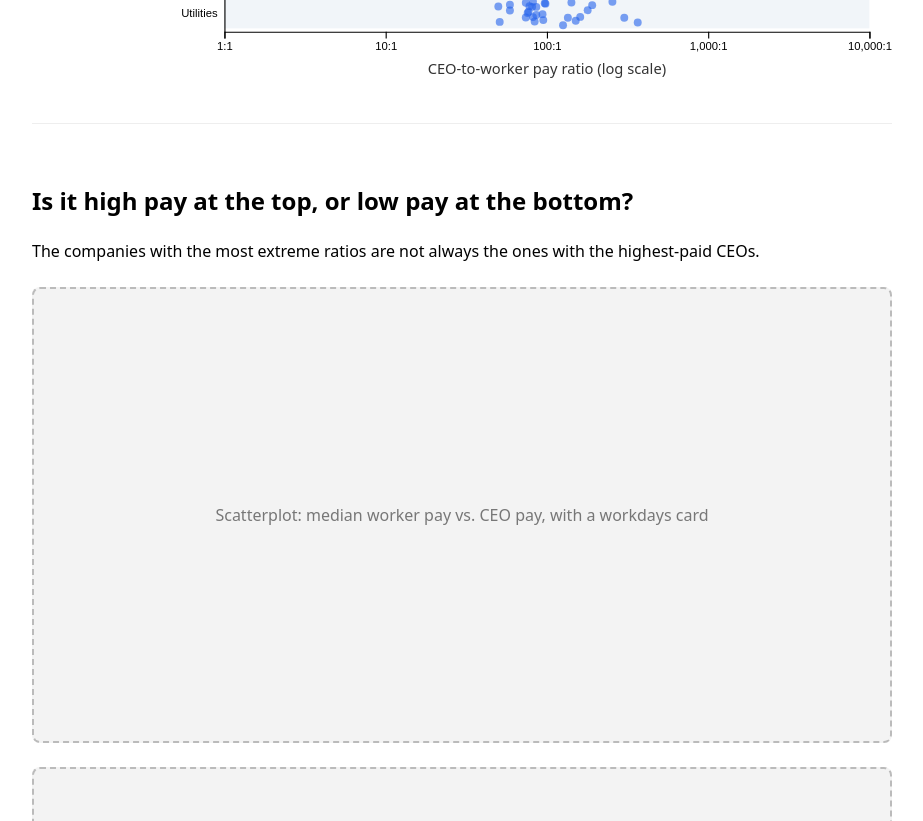
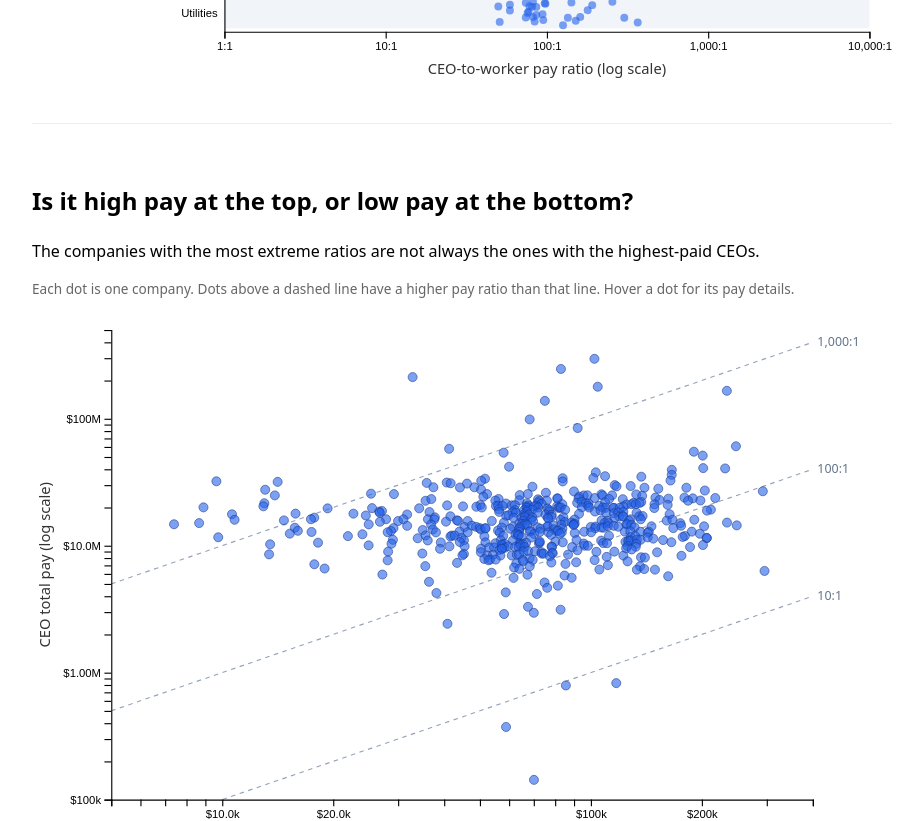
Before and after one commit to aisharashidahmed/CS1710-Final_Project, a SvelteKit app: page / in a window 1280 px wide. Shown: the part 2180-3001 px from the top of the page, without its empty margins (178-1101 px from the left). Built offline with nearby package versions, Linux system fonts and the light colour scheme.

Commit message:
Add CEO vs worker pay scatterplot

```diff
--- /dev/null
+++ b/src/lib/PayScatter.svelte
@@ -0,0 +1,116 @@
+<script>
+	import * as d3 from 'd3';
+	import Tooltip from '#lib/Tooltip.svelte';
+	import { moneyShort } from '#lib/data.js';
+
+	// x = median worker pay, y = CEO total pay (both log scales), one dot per company.
+	let { data } = $props();
+
+	const width = 760;
+	const height = 480;
+	const margin = { top: 15, right: 70, bottom: 50, left: 70 };
+
+	// Worker pay runs $7K–$296K and CEO pay $143K–$296M, so both axes use log scales.
+	const x = d3.scaleLog().domain([5000, 400000]).range([margin.left, width - margin.right]);
+	const y = d3.scaleLog().domain([100000, 500000000]).range([height - margin.bottom, margin.top]);
+
+	// Reference lines: every company on a line has the same pay ratio.
+	const ratios = [10, 100, 1000];
+	const [xMin, xMax] = x.domain();
+
+	let xAxisG = $state();
+	let yAxisG = $state();
+
+	$effect(() => {
+		d3.select(xAxisG).call(d3.axisBottom(x).ticks(5, moneyShort));
+	});
+	$effect(() => {
+		d3.select(yAxisG).call(d3.axisLeft(y).ticks(6, moneyShort));
+	});
+
+	let wrapper;
+	let tip = $state(null);
+
+	function showTip(event, company) {
+		const box = wrapper.getBoundingClientRect();
+		const px = event.clientX - box.left;
+		tip = { company, x: px, y: event.clientY - box.top, flip: px > box.width - 240 };
+	}
+</script>
+
+<div class="scatter" bind:this={wrapper}>
+	<svg viewBox="0 0 {width} {height}">
+		<defs>
+			<clipPath id="plot-area">
+				<rect
+					x={margin.left}
+					y={margin.top}
+					width={width - margin.left - margin.right}
+					height={height - margin.top - margin.bottom}
+				/>
+			</clipPath>
+		</defs>
+
+		<g clip-path="url(#plot-area)">
+			{#each ratios as r (r)}
+				<line class="ref" x1={x(xMin)} y1={y(xMin * r)} x2={x(xMax)} y2={y(xMax * r)} />
+			{/each}
+		</g>
+		{#each ratios as r (r)}
+			<text class="ref-label" x={width - margin.right + 4} y={y(xMax * r)} dominant-baseline="middle">
+				{r.toLocaleString()}:1
+			</text>
+		{/each}
+
+		{#each data as d (d.ticker)}
+			<circle
+				role="presentation"
+				cx={x(d.workerPay)}
+				cy={y(d.ceoPay)}
+				r="4"
+				fill="#2563eb"
+				fill-opacity="0.6"
+				stroke="#1e3a8a"
+				stroke-width="0.5"
+				onmouseenter={(e) => showTip(e, d)}
+				onmousemove={(e) => showTip(e, d)}
+				onmouseleave={() => (tip = null)}
+			/>
+		{/each}
+
+		<g bind:this={xAxisG} transform="translate(0, {height - margin.bottom})" />
+		<g bind:this={yAxisG} transform="translate({margin.left}, 0)" />
+
+		<text class="axis-label" x={(margin.left + width - margin.right) / 2} y={height - 10}>
+			Median worker pay (log scale)
+		</text>
+		<text class="axis-label" transform="rotate(-90)" x={-(margin.top + height - margin.bottom) / 2} y={16}>
+			CEO total pay (log scale)
+		</text>
+	</svg>
+	<Tooltip {tip} />
+</div>
+
+<style>
+	.scatter {
+		position: relative;
+	}
+	svg {
+		width: 100%;
+		height: auto;
+		display: block;
+	}
+	.ref {
+		stroke: #94a3b8;
+		stroke-dasharray: 4 4;
+	}
+	.ref-label {
+		font-size: 11px;
+		fill: #64748b;
+	}
+	.axis-label {
+		font-size: 13px;
+		text-anchor: middle;
+		fill: #333;
+	}
+</style>
--- a/src/routes/+page.svelte
+++ b/src/routes/+page.svelte
@@ -3,6 +3,7 @@
 	import * as d3 from 'd3';
 	import { loadCompanies, sectorOrder, ratioLabel } from '#lib/data.js';
 	import CompanyStrip from '#lib/CompanyStrip.svelte';
+	import PayScatter from '#lib/PayScatter.svelte';
 	import Hook from '#lib/Hook.svelte';
 	import Placeholder from '#lib/Placeholder.svelte';
 	import SectorBars from '#lib/SectorBars.svelte';
@@ -91,7 +92,15 @@
 			The companies with the most extreme ratios are not always the ones with the highest-paid
 			CEOs.
 		</p>
-		<Placeholder label="Scatterplot: median worker pay vs. CEO pay, with a workdays card" height={420} />
+		{#if data}
+			<p class="hint">
+				Each dot is one company. Dots above a dashed line have a higher pay ratio than that line.
+				Hover a dot for its pay details.
+			</p>
+			<PayScatter {data} />
+		{:else}
+			<Placeholder label="Loading companies…" height={420} />
+		{/if}
 		<Placeholder label="Slope chart: CEO pay rank vs. pay ratio rank" />
 	</section>
 
```
